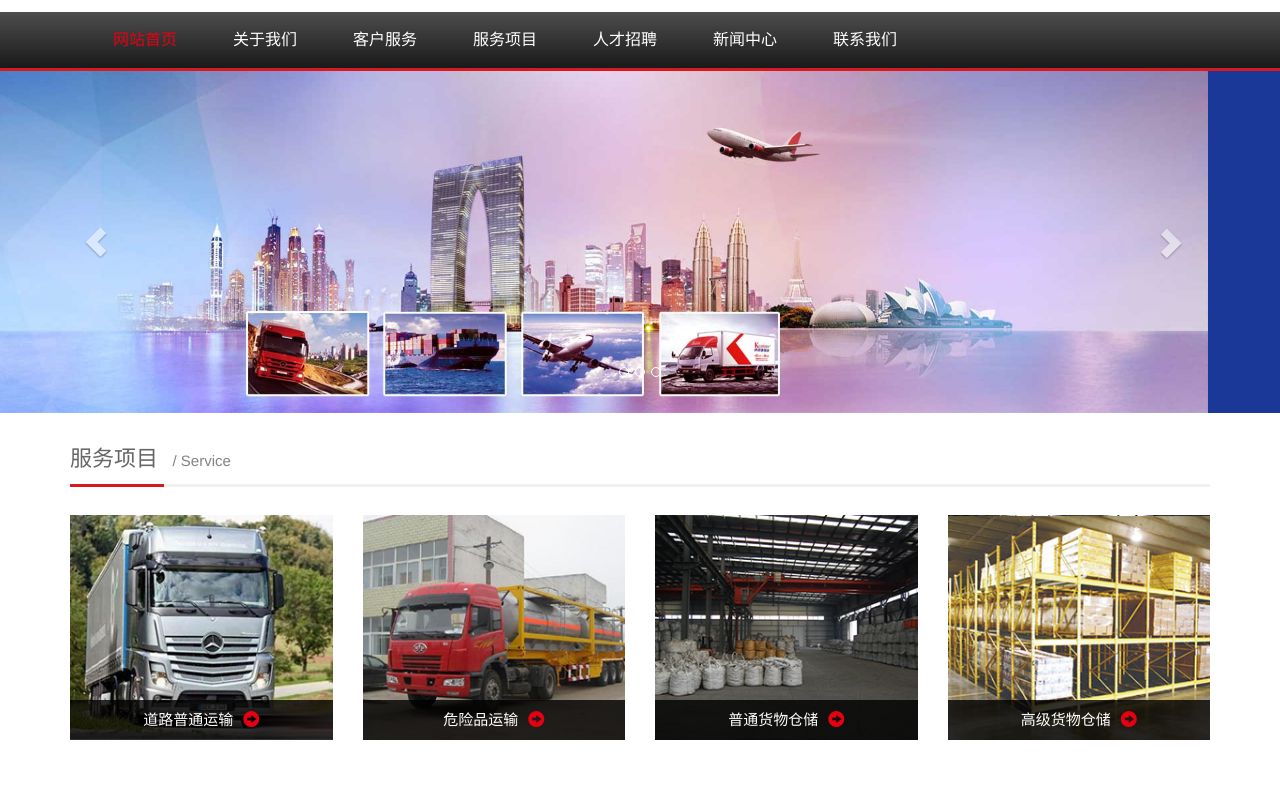
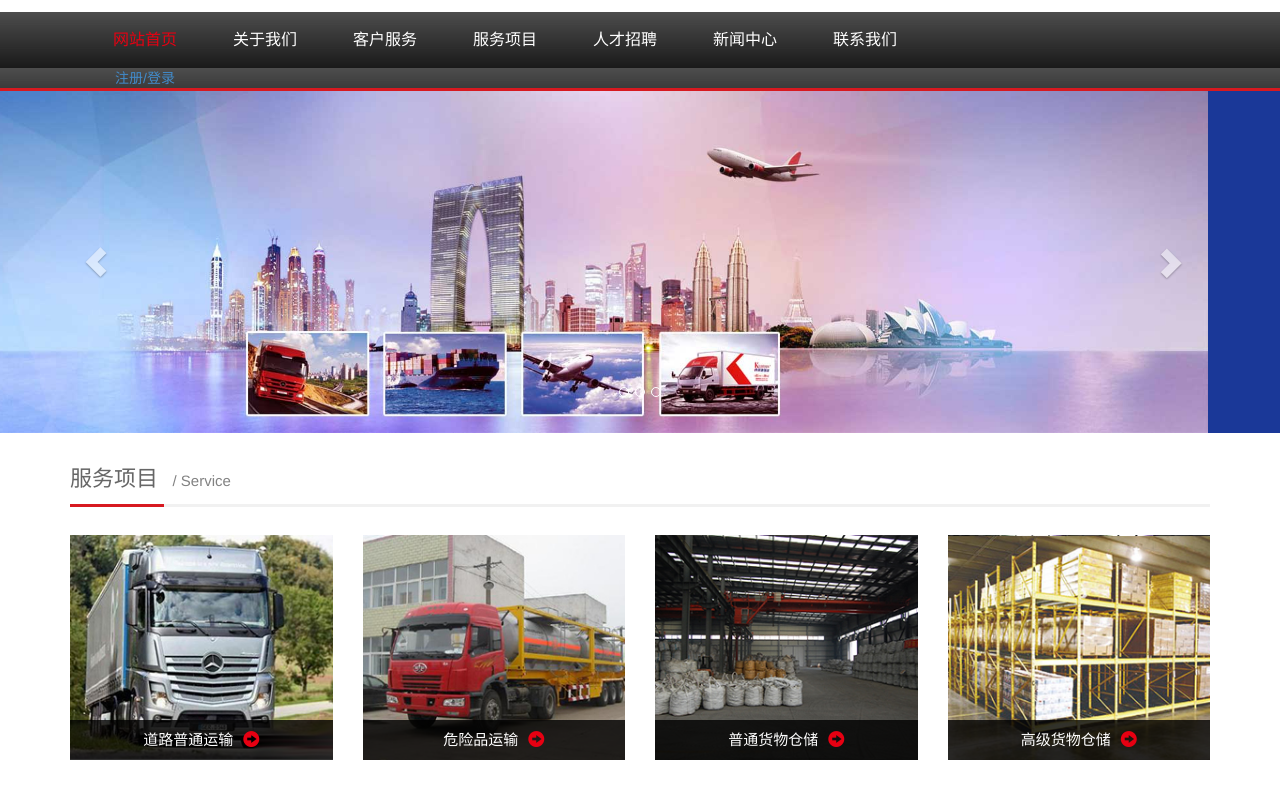
Before and after one commit to jaemonkim/Ecommerce-Websight, a plain HTML site: page index.html in a window 1280 px wide. Shown: the part 81-871 px from the top of the page. Drawn offline with Linux system fonts and the light colour scheme.

Commit message:
Update index.html

```diff
--- a/index.html
+++ b/index.html
@@ -124,6 +124,11 @@
 						<a href="contact.html" class="dropdown-toggle on">联系我们</a>
 										</li>
 									</ul>
+									</li>
+									<li class=" nav-top dropdown">
+									<a href="register.html" class="dropdown-toggle on">注册/登录</a>
+									</li>
+			                        </ul>
 								</div>
 							</div>
 						</nav>
```
